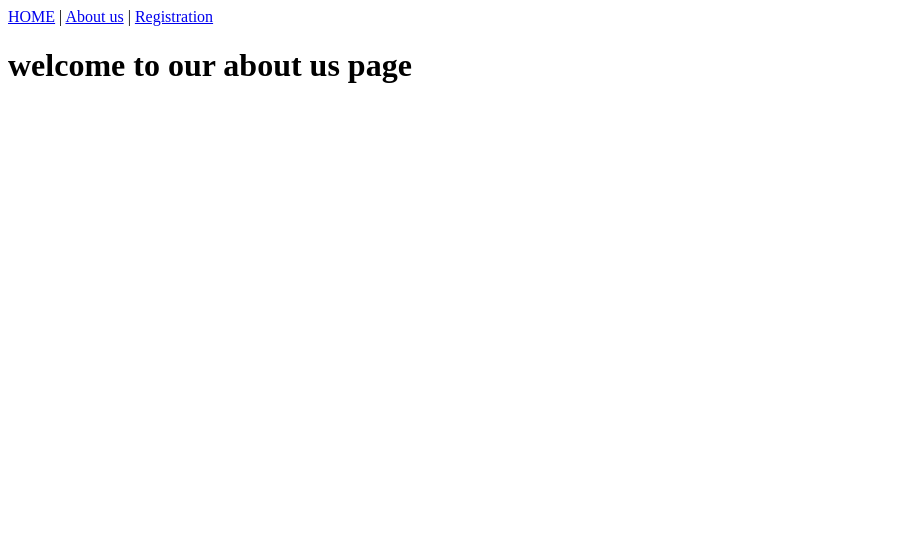
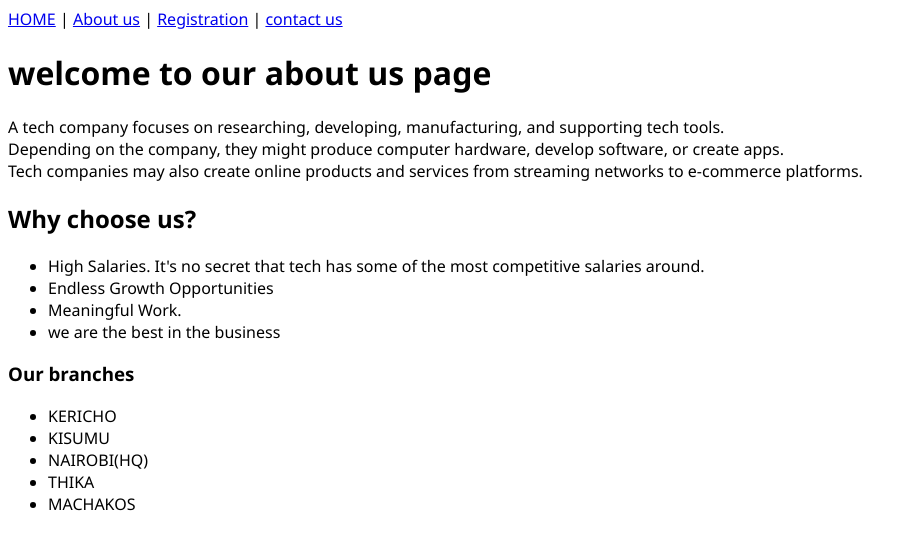
Before and after one commit to bena47/assignment-2, a PHP site: page /about.html in a window 1280 px wide. Shown: the top 550 px of the page, without its empty margins (0-916 px from the left). Run offline with PHP 8.4, Linux system fonts and the light colour scheme.

Commit message:
added contact page and interlinked it with other pages

```diff
--- a/about.html
+++ b/about.html
@@ -7,7 +7,26 @@
     <link href="css/style.css" rel="stylesheet" type="text/css">
 </head>
 <body>
-    <a href="index.html">HOME</a> | <a href="about.html">About us</a> | <a href="registration.html">Registration</a>
+    <a href="index.html">HOME</a> | <a href="about.html">About us</a> | <a href="registration.html">Registration</a> | <a href="contact.html">contact us</a>
     <H1 class="about">welcome to our about us page</H1>
+    <p>
+        A tech company focuses on researching, developing, manufacturing, and supporting tech tools.<br> Depending on the company, they might produce computer hardware, develop software, or create apps.
+        <br> Tech companies may also create online products and services from streaming networks to e-commerce platforms.
+    </p>
+    <h2>Why choose us?</h2>
+    <ul>
+        <li>High Salaries. It's no secret that tech has some of the most competitive salaries around.</li>
+        <li>Endless Growth Opportunities</li>
+        <li>Meaningful Work.</li>
+        <li>we are the best in the business</li>
+    </ul>
+    <h3>Our branches</h3>
+    <ul>
+        <li>KERICHO</li>
+        <li>KISUMU</li>
+        <li>NAIROBI(HQ)</li>
+        <li>THIKA</li>
+        <li>MACHAKOS</li>
+    </ul>
 </body>
 </html>
--- a/css/style.css
+++ b/css/style.css
@@ -1,4 +1,4 @@
-boby{
+body{
     font-family: 'Segoe UI', Tahoma, Geneva, Verdana, sans-serif;
 
 }
@@ -7,7 +7,7 @@ h1 {
 }
 .home{
     background-image: url("../images/3457.jpg");
-    background-size: cover;
+    background-size:auto;
     color:aqua;
 
     padding-top: 200px;
--- a/index.html
+++ b/index.html
@@ -17,10 +17,11 @@ text-align: center;
     <link href="css/style.css" rel="stylesheet" type="text/css">
 </head>
 <body>
-    <a href="about.html">about page</a> | <a href="index.html">HOME</a> | <a href="registration.html">Registration</a>
+    <a href="about.html">About page</a> | <a href="index.html">HOME</a> | <a href="registration.html">Registration</a> | <a href="contact.html">contact us</a>
 
         <h1 class="home">welcome to our home page</h1>
 
     <p>Technology is a gift of God. After the reward of life, it is possibly the greatest of God's gifts</p>
+
 </body>
 </html>
--- a/registration.html
+++ b/registration.html
@@ -9,7 +9,7 @@
 </head>
 <body>
     <!--this is the main body-->
-    <a href="index.html">HOME</a> | <a href="about.html">About us</a> | <a href="registration.html">Registration</a>
+    <a href="index.html">HOME</a> | <a href="about.html">About us</a> | <a href="registration.html">Registration</a> | <a href="contact.html">contact us</a>
     <h1>Fill in your details</h1>
     <form action="contact form.php" method="post">
 <table>
```
Also changed, not shown: contact.html (added, +12 -0 lines), images/3457.jpg.
